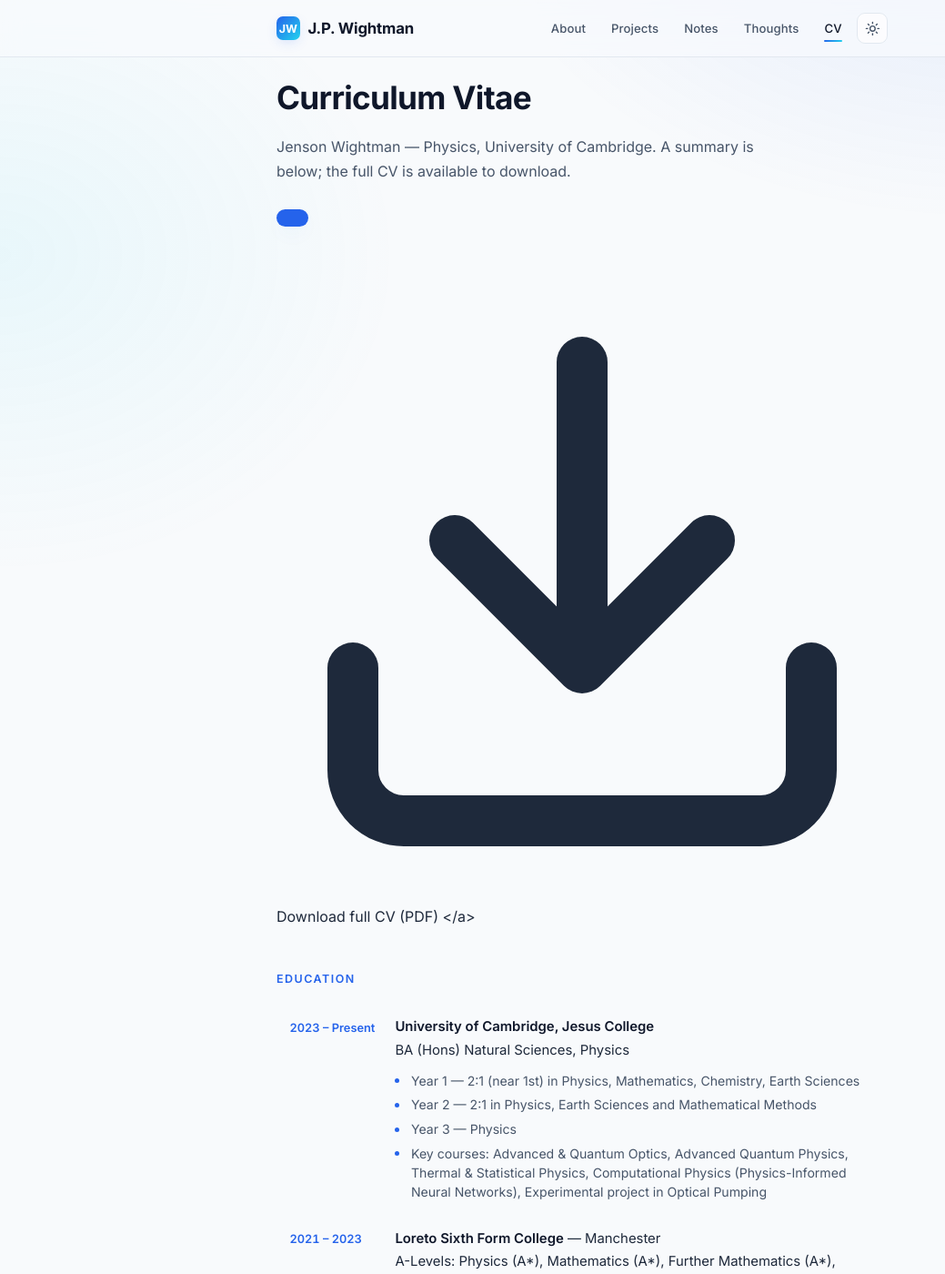
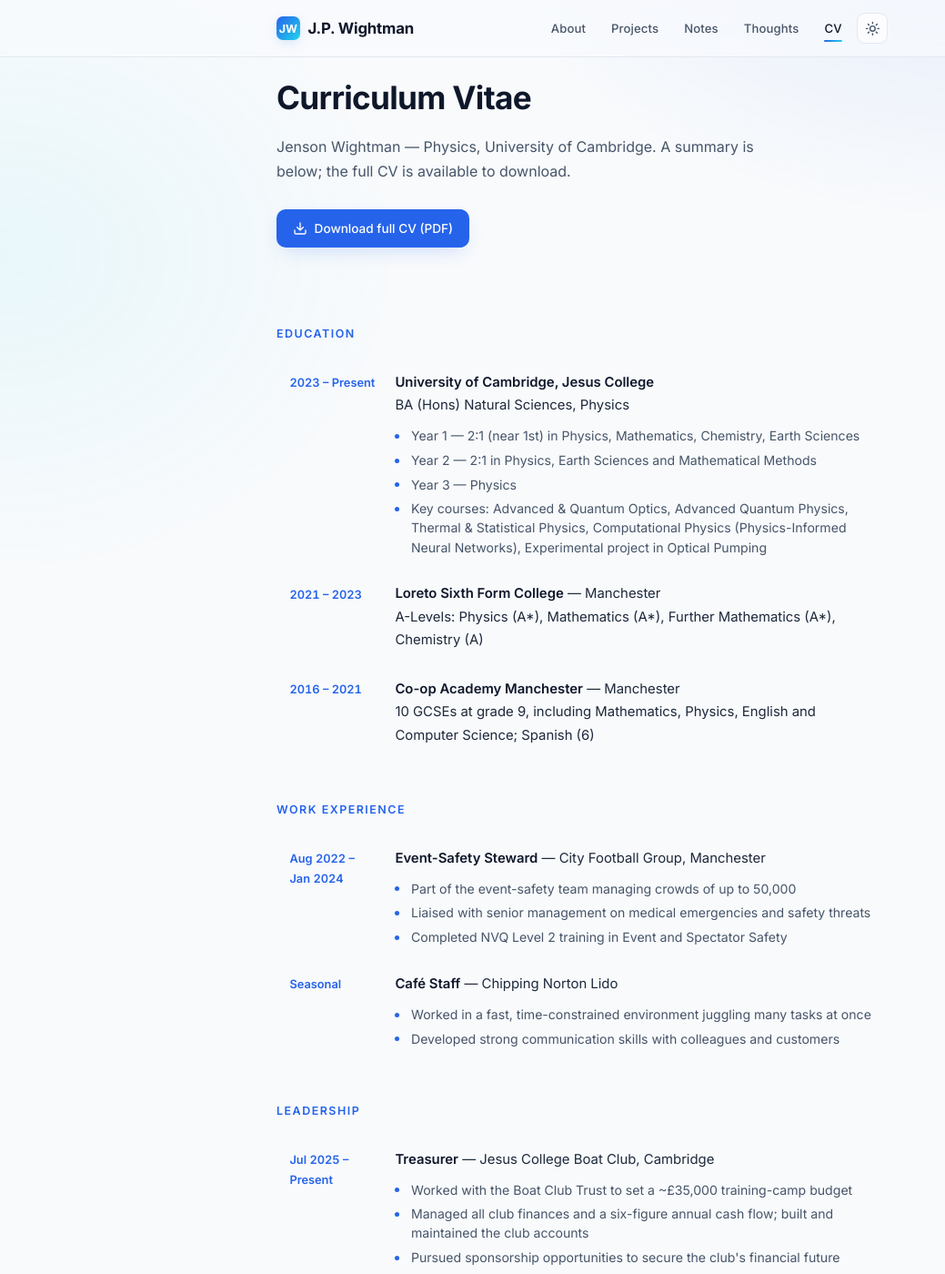
Before and after one commit to Jwightman-00/jwightman-00.github.io, a Jekyll site: the page built from cv.md, in a window 1280 px wide and 1400 px high. Shown: the whole window at 91% size, without its empty margins (0-1039 px from the left). Built offline with Jekyll 4.4.1, drawn with Linux system fonts in a browser that asks for light colours.

Commit message:
Fix CV download button rendering
Wrap the download anchor in a block-level div so kramdown keeps the
anchor, its svg icon, and label intact instead of splitting them into a
giant unsized icon, stray </a> text, and an empty button.

Co-Authored-By: Claude Opus 4.8 <noreply@anthropic.com>

```diff
--- a/cv.md
+++ b/cv.md
@@ -7,10 +7,12 @@ permalink: /cv/
 <h1 class="reveal">Curriculum Vitae</h1>
 <p class="reveal" style="color:var(--text-soft);max-width:54ch;margin-bottom:1.75rem;">Jenson Wightman — Physics, University of Cambridge. A summary is below; the full CV is available to download.</p>
 
-<a class="cv-download reveal" href="{{ '/assets/files/Jenson_Wightman_CV_2025_S.pdf' | relative_url }}" target="_blank" rel="noopener" download>
-  <svg viewBox="0 0 24 24" fill="none" stroke="currentColor" stroke-width="2" stroke-linecap="round" stroke-linejoin="round"><path d="M21 15v4a2 2 0 0 1-2 2H5a2 2 0 0 1-2-2v-4M7 10l5 5 5-5M12 15V3"/></svg>
-  Download full CV (PDF)
-</a>
+<div class="cv-actions reveal">
+  <a class="cv-download" href="{{ '/assets/files/Jenson_Wightman_CV_2025_S.pdf' | relative_url }}" target="_blank" rel="noopener" download>
+    <svg viewBox="0 0 24 24" fill="none" stroke="currentColor" stroke-width="2" stroke-linecap="round" stroke-linejoin="round"><path d="M21 15v4a2 2 0 0 1-2 2H5a2 2 0 0 1-2-2v-4M7 10l5 5 5-5M12 15V3"/></svg>
+    Download full CV (PDF)
+  </a>
+</div>
 
 <div class="cv-section reveal">
 <h2>Education</h2>
```
